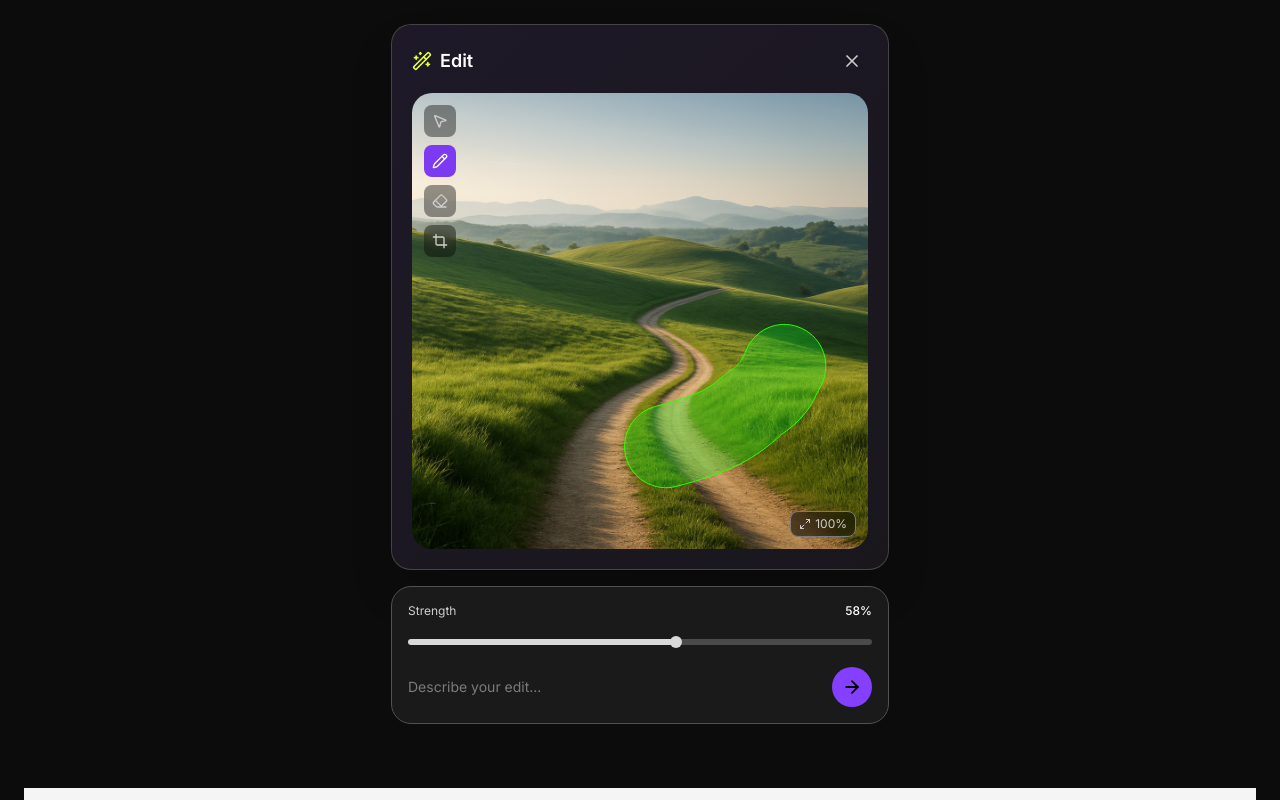
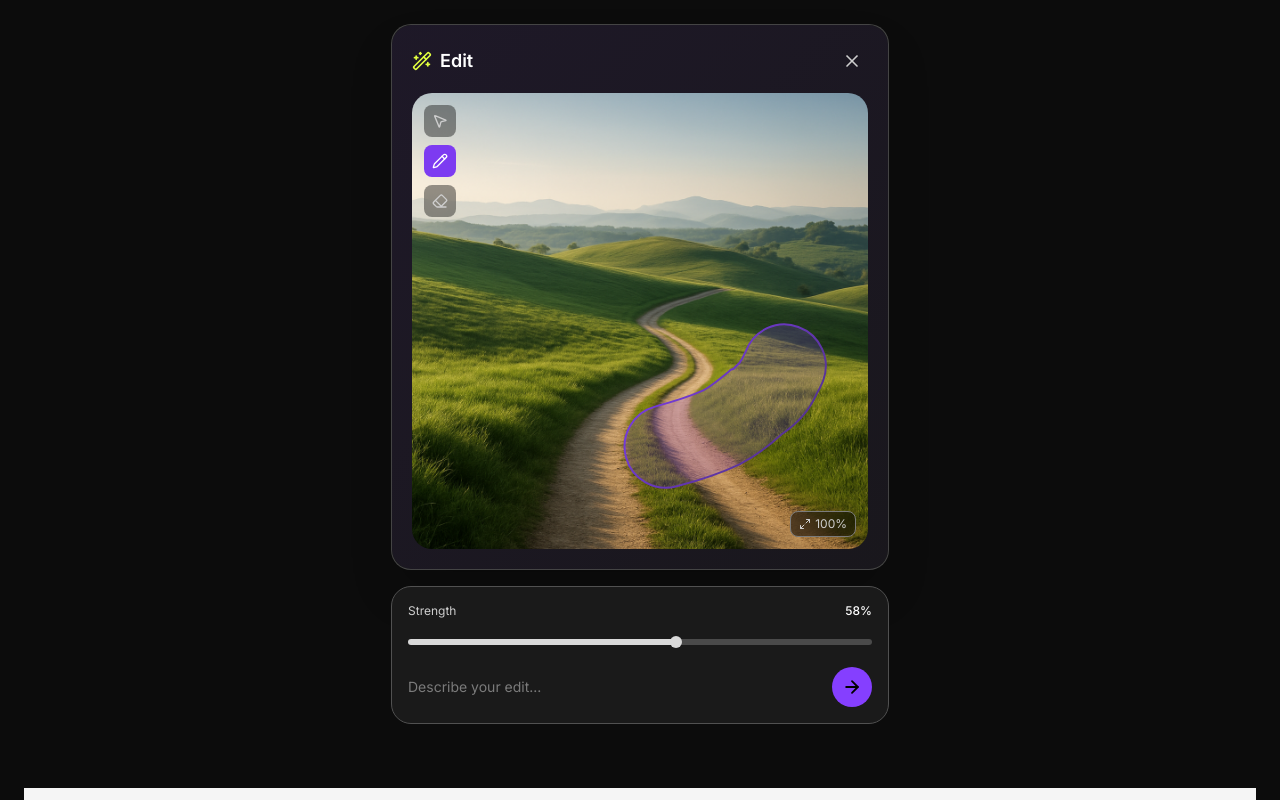
Before and after one commit to pedroburneiko/BS, a Next.js app: page / in a window 1280 px wide. Shown: the top 800 px of the page. Built offline with nearby package versions, Linux system fonts and the light colour scheme.

Commit message:
feat: remove crop tool and add gradient stroke effect in image editor

```diff
--- a/components/image-editor.tsx
+++ b/components/image-editor.tsx
@@ -4,7 +4,6 @@ import { useState } from "react"
 import {
   XIcon,
   MousePointer2Icon,
-  CropIcon,
   PencilIcon,
   EraserIcon,
   WandSparklesIcon,
@@ -17,7 +16,6 @@ const tools = [
   { id: "select", label: "Select", icon: MousePointer2Icon },
   { id: "brush", label: "Brush", icon: PencilIcon },
   { id: "erase", label: "Erase", icon: EraserIcon },
-  { id: "crop", label: "Crop", icon: CropIcon },
 ]
 
 export function ImageEditor() {
@@ -69,11 +67,25 @@ export function ImageEditor() {
             fill="none"
             aria-hidden
           >
+            <defs>
+              <linearGradient
+                id="selection-stroke"
+                x1="215"
+                y1="232"
+                x2="415"
+                y2="398"
+                gradientUnits="userSpaceOnUse"
+              >
+                <stop stopColor="#853FFF" />
+                <stop offset="1" stopColor="#472F71" />
+              </linearGradient>
+            </defs>
             <path
               d="M335 260C343 238 367 227 388 235C410 243 421 267 413 289C411 294 409 298 407 301C399 320 386 333 371 343C358 355 346 364 329 373C312 381 293 388 266 395C244 401 221 388 215 366C209 344 222 321 244 315C270 308 283 303 292 299C300 295 306 290 318 280L320 278L323 277C326 274 328 272 329 271C330 270 330 270 330 269L331 268C332 266 333 264 334 262C334 261 335 261 335 260Z"
-              fill="#00FF1E"
-              fillOpacity="0.28"
-              stroke="#33FF00"
+              fill="#853FFF"
+              fillOpacity="0.2"
+              stroke="url(#selection-stroke)"
+              strokeWidth={2}
               strokeLinecap="round"
             />
           </svg>
```
